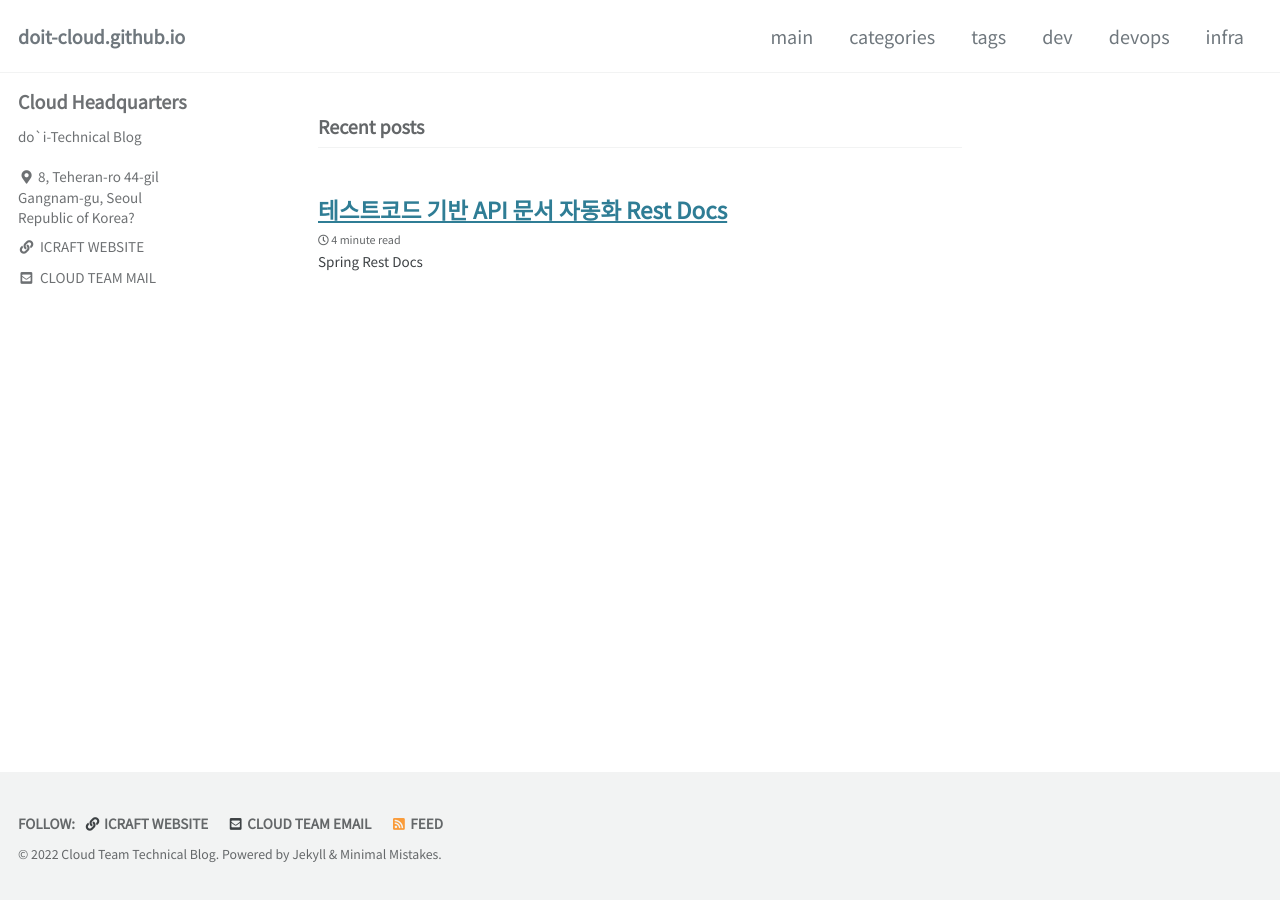
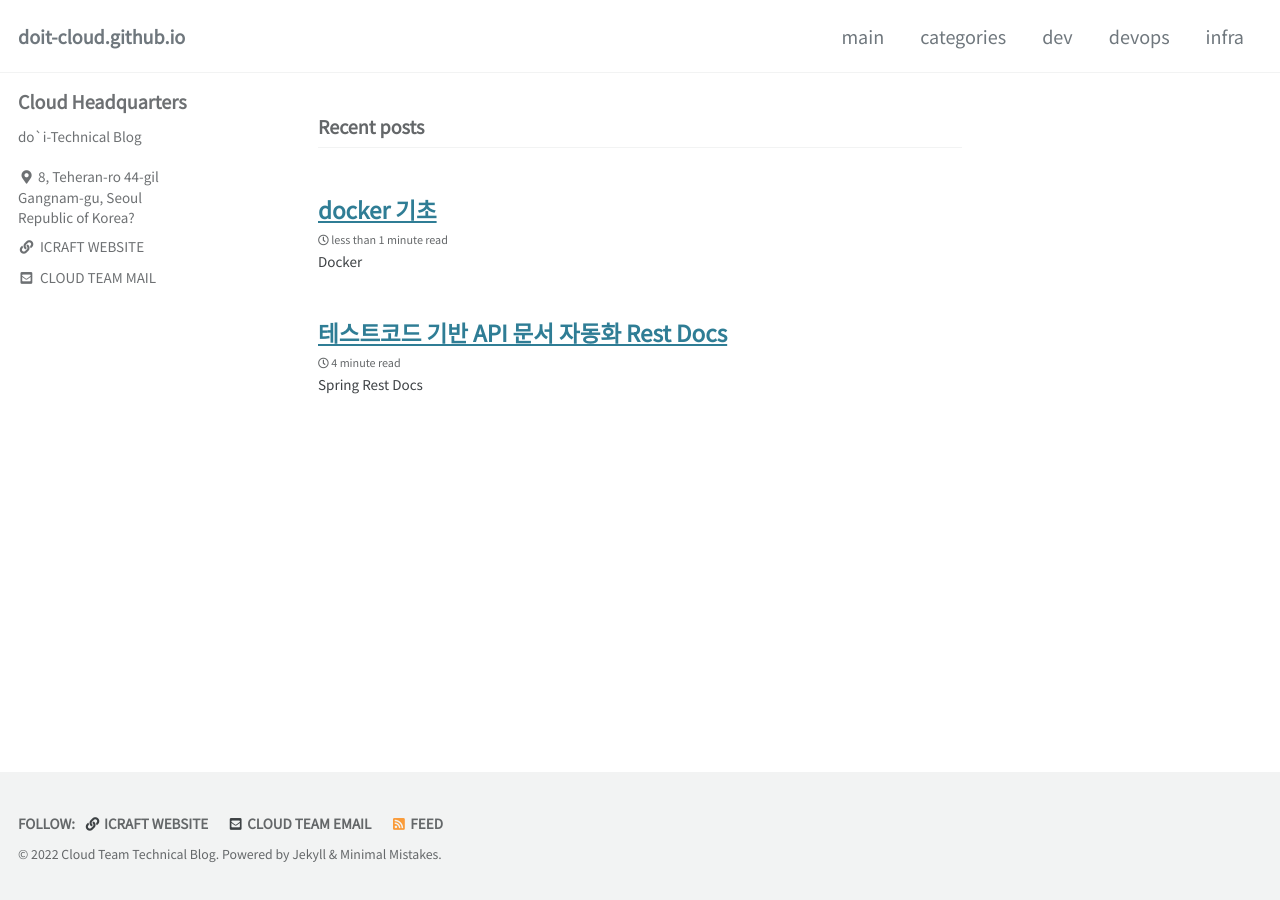
Before and after one commit to doit-cloud/doit-cloud.github.io, a Jekyll site: the page built from index.html, in a window 1280 px wide. Built offline with Jekyll 4.4.1, drawn with Linux system fonts in a browser that asks for light colours; cached includes are drawn as plain includes; the list of posts is cut into pages by our own code.

Commit message:
[박건태] Docker 기초 정리 공유

```diff
--- a/_data/navigation.yml
+++ b/_data/navigation.yml
@@ -4,8 +4,8 @@ main:
     url: https://doit-cloud.github.io
   - title: "categories"
     url: /categories/
-  - title: "tags"
-    url: /tags/
+#  - title: "tags"
+#    url: /tags/
   - title: "dev"
     url: /categories/#dev/
   - title: "devops"
--- /dev/null
+++ b/_posts/2022-08-08-docker.md
@@ -0,0 +1,17 @@
+---
+title: "docker 기초"
+toc: true
+toc_sticky: true
+categories:
+
+- devops
+
+tags:
+
+- docker
+
+---
+
+# Docker
+
+## Docker 란
```
